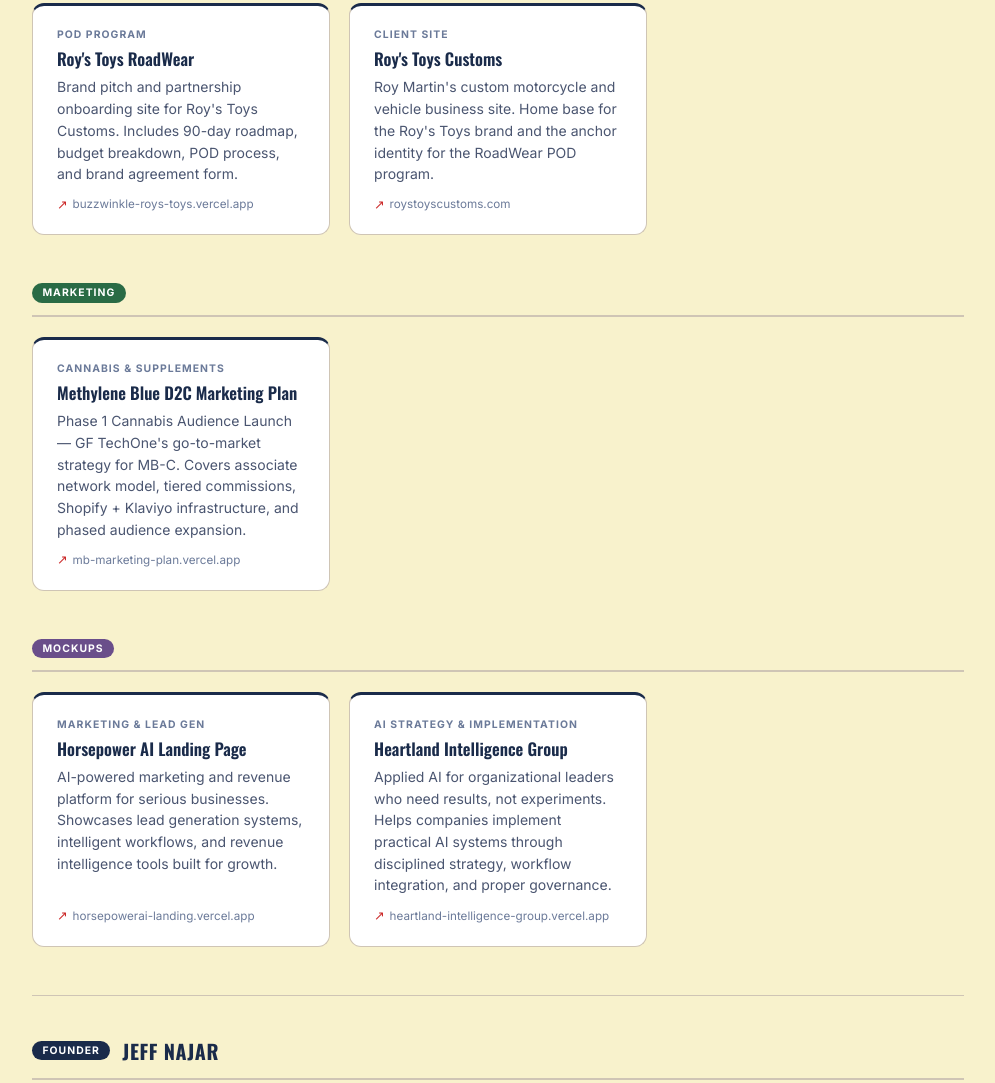
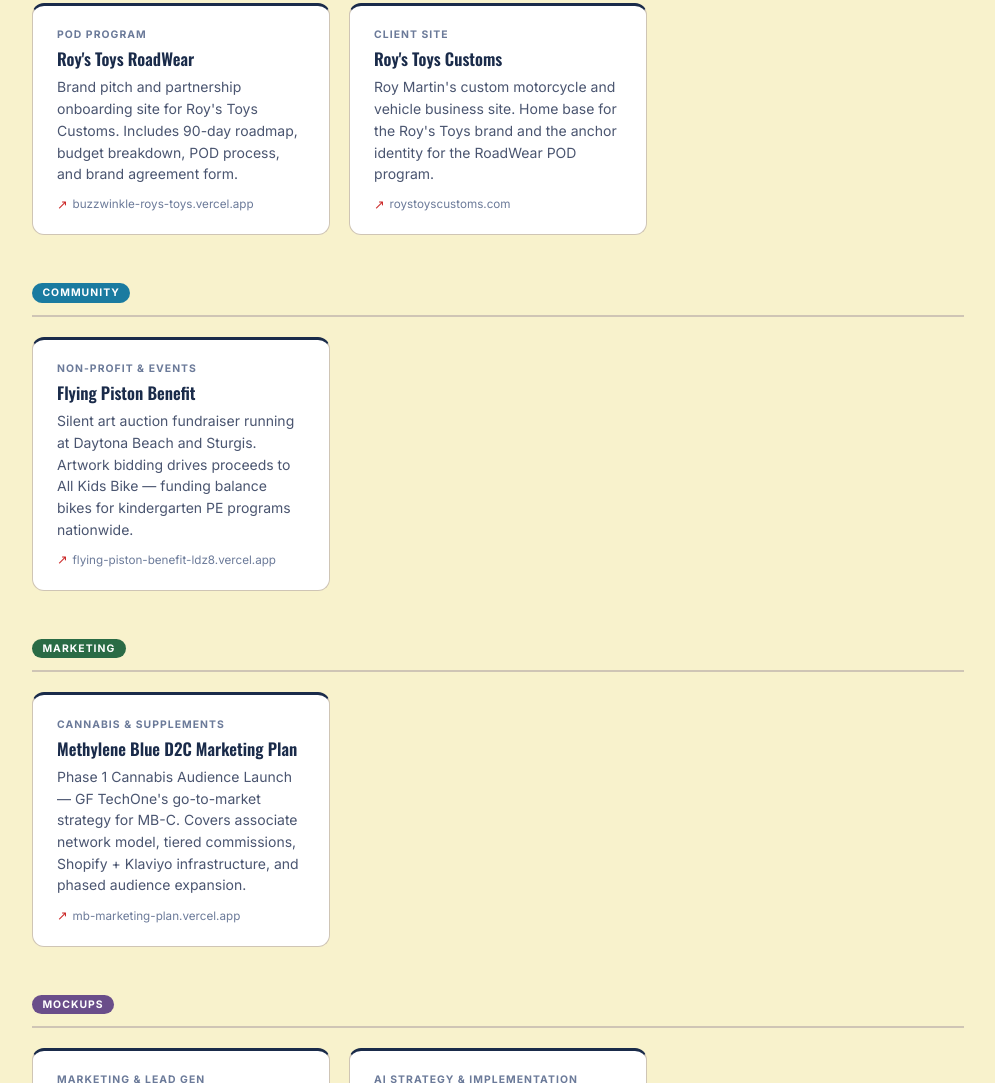
Before and after one commit to JMNajar/horsepower-hub, a plain HTML site: page index.html in a window 1280 px wide. Shown: the part 969-2052 px from the top of the page, without its empty margins (142-1137 px from the left). Drawn offline with nearby package versions, Linux system fonts and the light colour scheme.

Commit message:
Add Community category with Flying Piston Benefit card

```diff
--- a/index.html
+++ b/index.html
@@ -133,6 +133,7 @@
     .cat-client       { background: var(--red); color: #fff; }
     .cat-mockup       { background: #6a4e8a; color: #fff; }
     .cat-marketing    { background: #2A6B45; color: #fff; }
+    .cat-community    { background: #1A7BA0; color: #fff; }
 
     /* BUILD CARDS GRID */
     .builds-grid {
@@ -452,6 +453,23 @@
     </div>
   </div>
 
+  <!-- COMMUNITY -->
+  <div class="category">
+    <div class="category-header">
+      <span class="cat-tag cat-community">Community</span>
+    </div>
+    <div class="builds-grid">
+
+      <a class="build-card" href="https://flying-piston-benefit-ldz8.vercel.app/" target="_blank" rel="noopener">
+        <div class="build-card-tag">Non-Profit &amp; Events</div>
+        <h3>Flying Piston Benefit</h3>
+        <p>Silent art auction fundraiser running at Daytona Beach and Sturgis. Artwork bidding drives proceeds to All Kids Bike — funding balance bikes for kindergarten PE programs nationwide.</p>
+        <div class="build-card-url">flying-piston-benefit-ldz8.vercel.app</div>
+      </a>
+
+    </div>
+  </div>
+
   <!-- MARKETING -->
   <div class="category">
     <div class="category-header">
```
